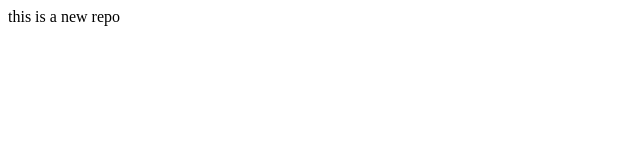
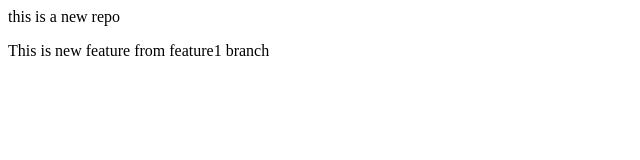
Before and after one commit to Abhijith545/localrepo, a plain HTML site: page index.html in a window 1280 px wide. Shown: the whole page, without its empty margins (0-640 px from the left). Drawn offline with Linux system fonts and the light colour scheme.

Commit message:
Adding in new branch

```diff
--- a/index.html
+++ b/index.html
@@ -1 +1,2 @@
 <p>this is a new repo</p>
+<p>This is new feature from feature1 branch</p>
```
